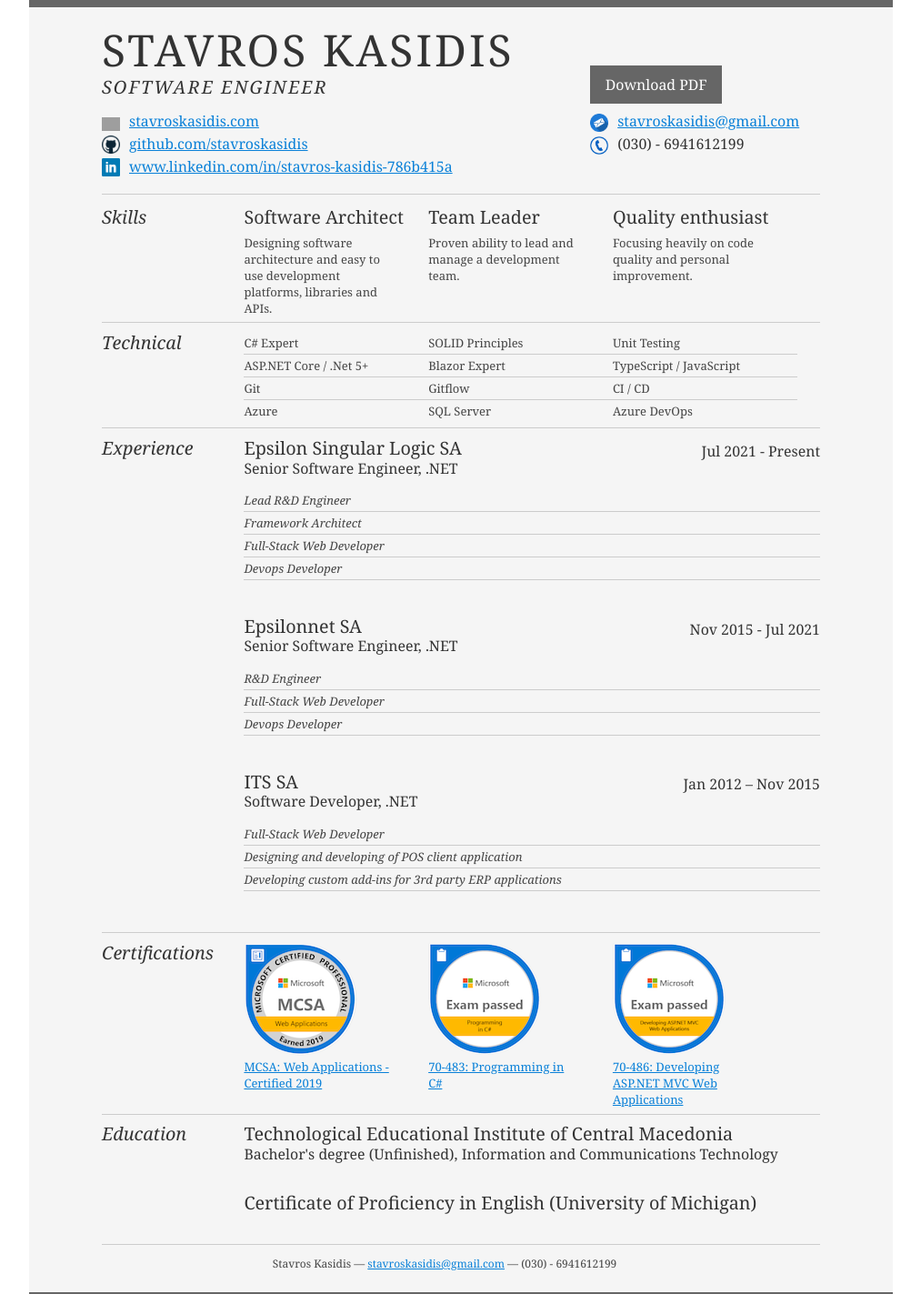
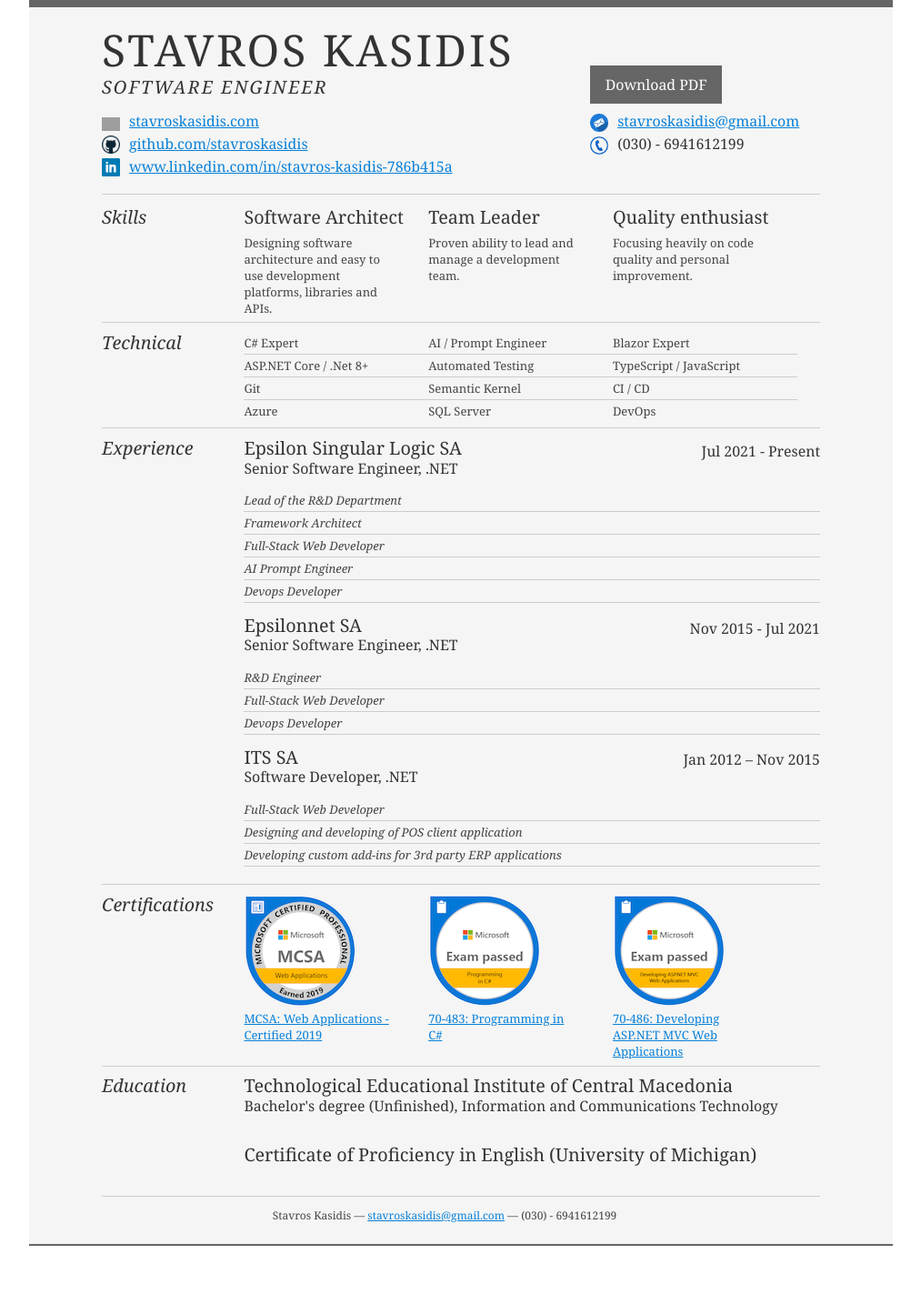
Before and after one commit to stavroskasidis/stavroskasidis.github.io, a Jekyll site: the page resume-static/index.html, which Jekyll copies as it is, in a window 1280 px wide. Shown: the whole page at 91% size, without its empty margins (133-1146 px from the left). Built offline with Jekyll 4.4.1, drawn with Linux system fonts in a browser that asks for light colours; after the commit the page ends 1370 px from its top, so only the background shows below that; grey boxes are pictures that could not be loaded.

Commit message:
update resume

```diff
--- a/resume-static/index.html
+++ b/resume-static/index.html
@@ -89,23 +89,23 @@
 							<div class="yui-u">
 								<ul class="talent">
 									<li>C# Expert</li>
-									<li>ASP.NET Core / .Net 5+</li>
+									<li>ASP.NET Core / .Net 8+</li>
 									<li>Git</li>
 									<li class="last">Azure</li>
 								</ul>
 
 								<ul class="talent">
-									<li>SOLID Principles</li>
-									<li>Blazor Expert</li>
-									<li>Gitflow</li>
+									<li>AI / Prompt Engineer</li>
+									<li>Automated Testing</li>
+									<li>Semantic Kernel</li>
 									<li class="last">SQL Server</li>
 								</ul>
 
 								<ul class="talent">
-									<li>Unit Testing</li>
+									<li>Blazor Expert</li>
 									<li>TypeScript / JavaScript</li>
 									<li>CI / CD</li>
-									<li class="last">Azure DevOps</li>
+									<li class="last">DevOps</li>
 								</ul>
 							</div>
 						</div>
@@ -126,9 +126,10 @@
 									<h4>Jul 2021 - Present</h4>
 									<p>
 										<ul>
-											<li><i>Lead R&D Engineer</i></li>
+											<li><i>Lead of the R&D Department</i></li>
 											<li><i>Framework Architect</i></li>
 											<li><i>Full-Stack Web Developer</i></li>
+											<li><i>AI Prompt Engineer</i></li>
 											<li><i>Devops Developer</i></li>
 										</ul>
 									</p>
--- a/resume-static/resume.css
+++ b/resume-static/resume.css
@@ -51,7 +51,7 @@ p.enlarge span { color: #000 }
 a#pdf { text-align: center;display: block;background: #666;color: white;padding: 9px;margin-bottom: 6px;text-decoration: none;width: 127px;}
 a#pdf:hover { background: #222; }
 
-.job { position: relative; margin-bottom: 1em; padding-bottom: 1em; }
+.job { position: relative; }
 .job h4 { position: absolute; top: 0.35em; right: 0 }
 .job p {margin: 0.75em 0 1em 0;}
 
```
Also changed, not shown: Gemfile (+10 -0 lines), Gemfile.lock.
